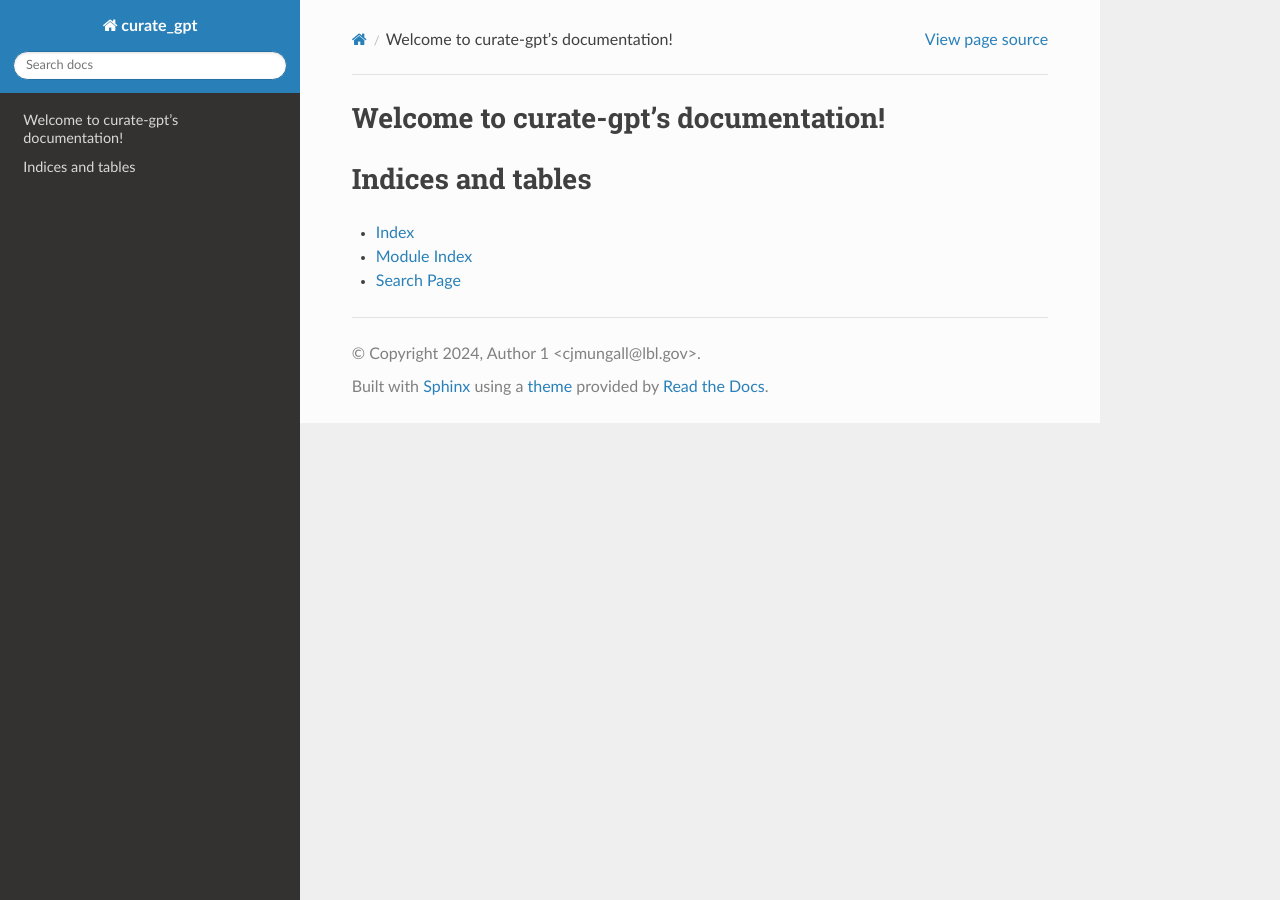
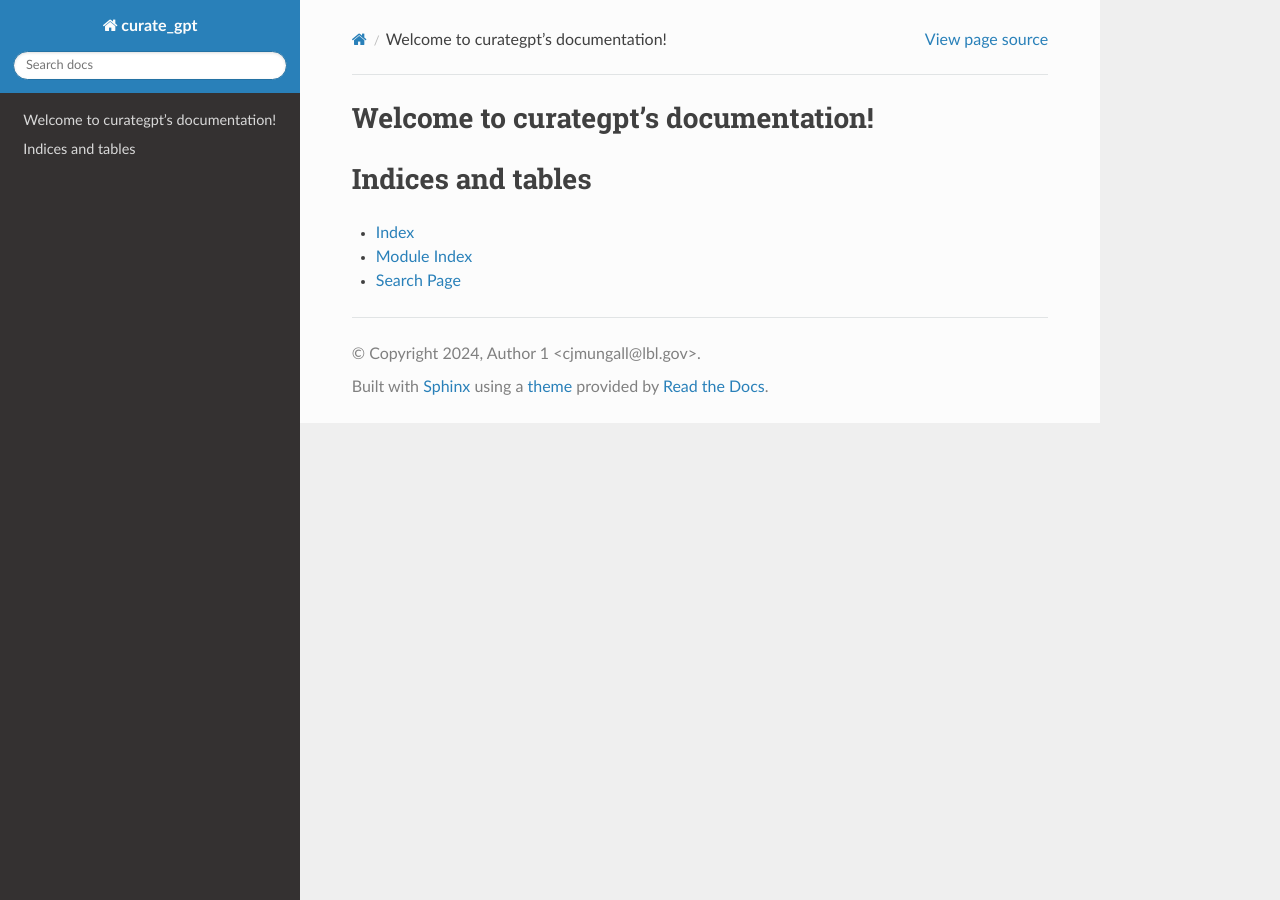
Before and after one commit to monarch-initiative/curategpt, a Sphinx documentation site: the page built from docs/index.rst, in a window 1280 px wide. Built offline with Sphinx 7.4.7 and the Read the Docs theme 2.0.0, drawn with Linux system fonts in a browser that asks for light colours; pages that are not in the unit, such as notebooks, are missing from menus.

Commit message:
Change curate-gpt to curategpt

```diff
--- a/docs/index.rst
+++ b/docs/index.rst
@@ -1,9 +1,9 @@
-.. curate-gpt documentation master file, created by
+.. curategpt documentation master file, created by
    sphinx-quickstart on Fri Aug 12 08:35:01 2022.
    You can adapt this file completely to your liking, but it should at least
    contain the root `toctree` directive.
 
-Welcome to curate-gpt's documentation!
+Welcome to curategpt's documentation!
 =========================================================
 
 .. toctree::
--- a/pyproject.toml
+++ b/pyproject.toml
@@ -1,7 +1,7 @@
 [tool.poetry]
-name = "curate-gpt"
+name = "curategpt"
 version = "0.2.0"
-description = "curate-gpt"
+description = "CurateGPT"
 authors = ["Author 1 <cjmungall@lbl.gov>"]
 license = "BSD-3"
 readme = "README.md"
```
Also changed, not shown: CONTRIBUTING.md (+3 -3 lines), README.md (+4 -4 lines), .cruft.json, 6 other files.
